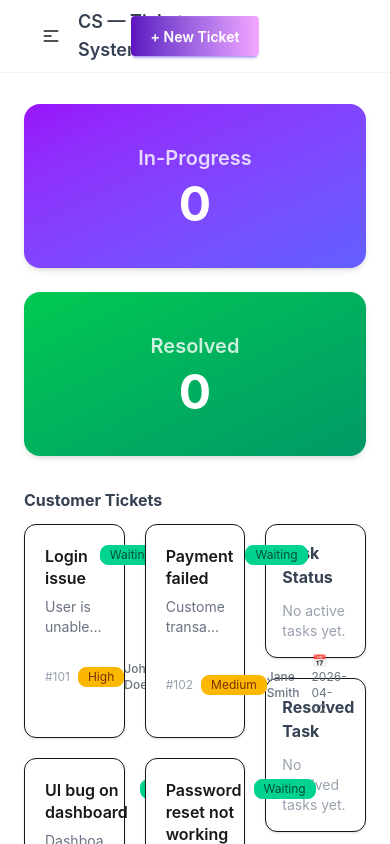
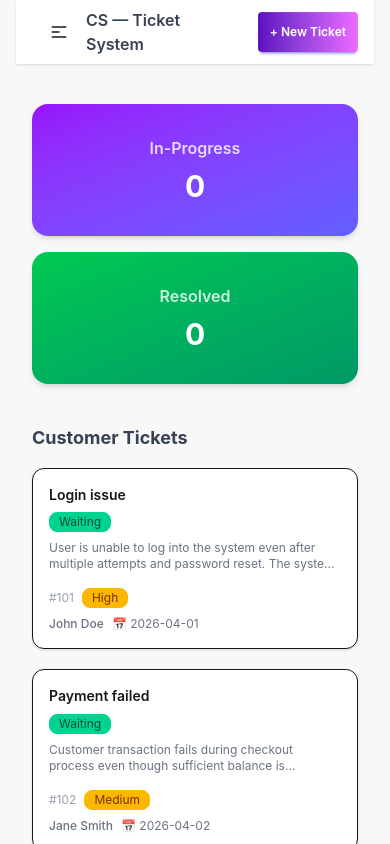
Before and after one commit to Sujon-pal/Customer-Support-Zone, a React (Vite) app: page / in a window 390 px wide. Shown: the top 844 px of the page. Built offline with nearby package versions, Linux system fonts and the light colour scheme.

Commit message:
add responsive design

```diff
--- a/src/App.jsx
+++ b/src/App.jsx
@@ -16,7 +16,6 @@ function App() {
   const [resolved, setResolved] = useState([]);
 
   const handleTicketClick = (ticket) => {
-    // Avoid duplicates
     const alreadyAdded = taskStatus.find((t) => t.id === ticket.id);
     if (!alreadyAdded) {
       setTaskStatus((prev) => [...prev, ticket]);
@@ -24,25 +23,42 @@ function App() {
   };
 
   const handleComplete = (ticket) => {
-    // Move from taskStatus → resolved
     setTaskStatus((prev) => prev.filter((t) => t.id !== ticket.id));
     setResolved((prev) => [...prev, ticket]);
   };
 
   return (
-    <div>
+    <div className="min-h-screen bg-base-200">
+
+      {/* Navbar */}
+      <div className="px-4 sm:px-6 md:px-10 lg:px-20">
         <Navbar />
+      </div>
+
+      {/* Banner */}
+      <div className="px-4 sm:px-6 md:px-10 lg:px-20 py-4">
         <Banner taskStatus={taskStatus} resolved={resolved} />
-      <Suspense fallback={<span className="loading loading-ring loading-xl"></span>}>
+      </div>
+
+      {/* Tickets Section */}
+      <div className="px-4 sm:px-6 md:px-10 lg:px-20 pb-10">
+        <Suspense
+          fallback={
+            <div className="flex justify-center items-center py-20">
+              <span className="loading loading-ring loading-xl"></span>
+            </div>
+          }
+        >
           <Tickets
             TicketsPromice={TicketsPromice}
             onTicketClick={handleTicketClick}
             taskStatus={taskStatus}
             resolved={resolved}
             onComplete={handleComplete}
-
           />
         </Suspense>
+      </div>
+
     </div>
   );
 }
--- a/src/component/Banner.jsx
+++ b/src/component/Banner.jsx
@@ -1,21 +1,43 @@
+import React from "react";
+
 const Banner = ({ taskStatus, resolved }) => {
   return (
-    <div className="px-6 lg:px-16 py-8">
-      <div className="grid grid-cols-1 md:grid-cols-2 gap-6">
+    <div className="px-4 sm:px-6 md:px-10 lg:px-16 py-6 sm:py-8">
+
+      <div className="grid grid-cols-1 md:grid-cols-2 gap-4 sm:gap-6">
+
+        {/* In-Progress Card */}
         <div className="card text-white shadow-md rounded-2xl bg-gradient-to-br from-purple-600 to-indigo-500">
-          <div className="card-body items-center justify-center text-center py-10">
-            <p className="text-xl font-semibold opacity-80">In-Progress</p>
-            <h2 className="text-5xl font-bold">{taskStatus.length}</h2>
+          <div className="card-body items-center justify-center text-center py-8 sm:py-10">
+
+            <p className="text-base sm:text-lg md:text-xl font-semibold opacity-80">
+              In-Progress
+            </p>
+
+            <h2 className="text-3xl sm:text-4xl md:text-5xl font-bold">
+              {taskStatus.length}
+            </h2>
+
           </div>
         </div>
 
+        {/* Resolved Card */}
         <div className="card text-white shadow-md rounded-2xl bg-gradient-to-br from-green-500 to-emerald-600">
-          <div className="card-body items-center justify-center text-center py-10">
-            <p className="text-xl font-semibold opacity-80">Resolved</p>
-            <h2 className="text-5xl font-bold">{resolved.length}</h2>
+          <div className="card-body items-center justify-center text-center py-8 sm:py-10">
+
+            <p className="text-base sm:text-lg md:text-xl font-semibold opacity-80">
+              Resolved
+            </p>
+
+            <h2 className="text-3xl sm:text-4xl md:text-5xl font-bold">
+              {resolved.length}
+            </h2>
+
           </div>
         </div>
+
       </div>
+
     </div>
   );
 };
--- a/src/component/Navbar.jsx
+++ b/src/component/Navbar.jsx
@@ -2,10 +2,12 @@ import React from "react";
 
 const Navbar = () => {
   return (
-    <div className="navbar bg-white px-6 lg:px-16 shadow-2xs  ">
+    <div className="navbar bg-white px-4 sm:px-6 md:px-10 lg:px-16 shadow-sm">
 
       {/* Left */}
       <div className="navbar-start">
+
+        {/* Mobile Menu */}
         <div className="dropdown">
           <div tabIndex={0} role="button" className="btn btn-ghost lg:hidden">
             <svg
@@ -24,10 +26,9 @@ const Navbar = () => {
             </svg>
           </div>
 
-          {/* Mobile Menu */}
           <ul
             tabIndex={0}
-            className="menu menu-sm dropdown-content mt-3 z-[1] p-2 shadow-2xl bg-white rounded-box w-52"
+            className="menu menu-sm dropdown-content mt-3 z-[1] p-2 shadow-xl bg-white rounded-box w-52"
           >
             <li><a>Home</a></li>
             <li><a>FAQ</a></li>
@@ -39,15 +40,14 @@ const Navbar = () => {
         </div>
 
         {/* Logo */}
-        <a className="text-lg font-semibold text-gray-700">
+        <a className="text-base sm:text-lg md:text-xl font-semibold text-gray-700">
           CS — Ticket System
         </a>
       </div>
 
-    <div className="flex gap-10">
-          {/* Center Menu */}
+      {/* Center Menu (Desktop only) */}
       <div className="navbar-center hidden lg:flex">
-        <ul className="menu menu-horizontal gap-2 text-sm font-semibold text-gray-700">
+        <ul className="menu menu-horizontal gap-3 text-sm font-semibold text-gray-700">
           <li><a className="hover:text-black">Home</a></li>
           <li><a className="hover:text-black">FAQ</a></li>
           <li><a className="hover:text-black">Changelog</a></li>
@@ -59,11 +59,11 @@ const Navbar = () => {
 
       {/* Right */}
       <div className="navbar-end">
-        <button className="btn btn-primary bg-linear-to-r from-violet-800 to-fuchsia-300 border-none text-white px-5">
+        <button className="btn btn-primary bg-gradient-to-r from-violet-800 to-fuchsia-400 border-none text-white px-3 sm:px-4 md:px-5 text-xs sm:text-sm md:text-base">
           + New Ticket
         </button>
       </div>
-    </div>
+
     </div>
   );
 };
--- a/src/component/ResolvedTask.jsx
+++ b/src/component/ResolvedTask.jsx
@@ -1,20 +1,30 @@
+import React from "react";
+
 const ResolvedTask = ({ resolved }) => {
   return (
-    <div className="bg-white border rounded-xl p-4 shadow-sm">
-      <h2 className="font-bold text-gray-700 mb-3">Resolved Task</h2>
+    <div className="bg-white border rounded-xl p-4 sm:p-5 shadow-sm">
+
+      <h2 className="font-bold text-base sm:text-lg text-gray-700 mb-3 sm:mb-4">
+        Resolved Task
+      </h2>
 
       {resolved.length === 0 ? (
-        <p className="text-sm text-gray-400">No resolved tasks yet.</p>
+        <p className="text-sm text-gray-400">
+          No resolved tasks yet.
+        </p>
       ) : (
-        <div className="flex flex-col gap-2">
+        <div className="flex flex-col gap-2 sm:gap-3">
+
           {resolved.map((ticket) => (
             <div
               key={ticket.id}
-              className="text-sm text-gray-600 bg-green-50 border border-green-200 rounded-lg px-3 py-2"
+              className="text-sm sm:text-base text-gray-600 bg-green-50 border border-green-200 rounded-lg px-3 py-2 sm:px-4 sm:py-3 flex items-center gap-2"
             >
-              ✅ {ticket.title}
+              <span className="text-green-600">✅</span>
+              <span className="break-words">{ticket.title}</span>
             </div>
           ))}
+
         </div>
       )}
     </div>
--- a/src/component/Tickets.jsx
+++ b/src/component/Tickets.jsx
@@ -3,16 +3,27 @@ import TicketsCard from "./TicketsCard";
 import TaskStatus from "./TaskStatus";
 import ResolvedTask from "./ResolvedTask";
 
-const Tickets = ({ TicketsPromice, onTicketClick, taskStatus, resolved, onComplete }) => {
+const Tickets = ({
+  TicketsPromice,
+  onTicketClick,
+  taskStatus,
+  resolved,
+  onComplete,
+}) => {
   const userTickets = use(TicketsPromice);
 
   return (
-    <div className="px-6 lg:px-16">
-      <h1 className="pb-3 font-bold text-gray-700">Customer Tickets</h1>
-      <div className="grid grid-cols-3 gap-5">
+    <div className="px-4 sm:px-6 md:px-10 lg:px-16">
+
+      <h1 className="pb-4 text-lg sm:text-xl md:text-2xl font-bold text-gray-700">
+        Customer Tickets
+      </h1>
+
+      {/* Main Layout */}
+      <div className="grid grid-cols-1 lg:grid-cols-3 gap-5">
 
         {/* Left: Ticket Cards */}
-        <div className="grid grid-cols-2 col-span-2 gap-5">
+        <div className="grid grid-cols-1 sm:grid-cols-2 gap-5 lg:col-span-2">
           {userTickets.map((ticket) => (
             <TicketsCard
               key={ticket.id}
@@ -26,7 +37,10 @@ const Tickets = ({ TicketsPromice, onTicketClick, taskStatus, resolved, onComple
 
         {/* Right: Status Panels */}
         <div className="flex flex-col gap-5">
-          <TaskStatus taskStatus={taskStatus} onComplete={onComplete} />
+          <TaskStatus
+            taskStatus={taskStatus}
+            onComplete={onComplete}
+          />
           <ResolvedTask resolved={resolved} />
         </div>
 
--- a/src/component/TicketsCard.jsx
+++ b/src/component/TicketsCard.jsx
@@ -1,3 +1,5 @@
+import React from "react";
+
 const TicketsCard = ({ ticket, onClick, taskStatus, resolved }) => {
   const isDisabled = taskStatus.some((t) => t.id === ticket.id);
   const isResolved = resolved.some((t) => t.id === ticket.id);
@@ -5,46 +7,64 @@ const TicketsCard = ({ ticket, onClick, taskStatus, resolved }) => {
   return (
     <div
       onClick={() => !isDisabled && !isResolved && onClick(ticket)}
-      className={`card bg-base-100 border shadow-sm rounded-xl p-5 transition-all duration-300
+      className={`card bg-base-100 border shadow-sm rounded-xl p-4 sm:p-5 transition-all duration-300
         ${
           isResolved
             ? "opacity-60 cursor-not-allowed bg-green-50 border-green-400"
             : isDisabled
-              ? "opacity-60 cursor-not-allowed"
-              : "hover:shadow-2xl hover:-translate-y-2 cursor-pointer hover:bg-gray-50"
+            ? "opacity-60 cursor-not-allowed"
+            : "hover:shadow-2xl sm:hover:-translate-y-2 cursor-pointer hover:bg-gray-50"
         }`}
     >
       {/* Header */}
-      <div className="flex justify-between items-start gap-3">
-        <h2 className="font-semibold text-base leading-snug">{ticket.title}</h2>
+      <div className="flex flex-col sm:flex-row sm:justify-between sm:items-start gap-2 sm:gap-3">
 
-        {/* 👈 Status badge */}
+        <h2 className="font-semibold text-sm sm:text-base leading-snug break-words">
+          {ticket.title}
+        </h2>
+
+        {/* Status badge */}
         <span
-          className={`badge badge-sm ${isResolved ? "badge-success" : isDisabled ? "badge-warning" : "badge-success"}`}
+          className={`badge badge-sm w-fit ${
+            isResolved
+              ? "badge-success"
+              : isDisabled
+              ? "badge-warning"
+              : "badge-success"
+          }`}
         >
           {isResolved
             ? "Resolved ✅"
             : isDisabled
-              ? "In-Progress"
-              : ticket.status}
+            ? "In-Progress"
+            : ticket.status}
         </span>
       </div>
 
-      <p className="text-sm text-gray-500 mt-2 line-clamp-2">
+      {/* Description */}
+      <p className="text-xs sm:text-sm text-gray-500 mt-2 line-clamp-2">
         {ticket.description}
       </p>
 
-      <div className="mt-4 flex items-center justify-between">
-        <div className="flex items-center gap-2">
-          <span className="text-xs text-gray-400">#{100 + ticket.id}</span>
+      {/* Footer */}
+      <div className="mt-4 flex flex-col sm:flex-row sm:items-center sm:justify-between gap-2">
+
+        <div className="flex items-center gap-2 flex-wrap">
+          <span className="text-xs text-gray-400">
+            #{100 + ticket.id}
+          </span>
           <span className="badge badge-sm badge-warning">
             {ticket.priority}
           </span>
         </div>
-        <div className="flex items-center gap-3 text-xs text-gray-500">
-          <span className="font-medium">{ticket.customer}</span>
+
+        <div className="flex flex-wrap items-center gap-2 sm:gap-3 text-xs text-gray-500">
+          <span className="font-medium break-words">
+            {ticket.customer}
+          </span>
           <span>📅 {ticket.createdAt}</span>
         </div>
+
       </div>
     </div>
   );
```
Also changed, not shown: src/component/TaskStatus.jsx (+23 -6 lines). Lines whose indentation alone changed are shown as unchanged.
